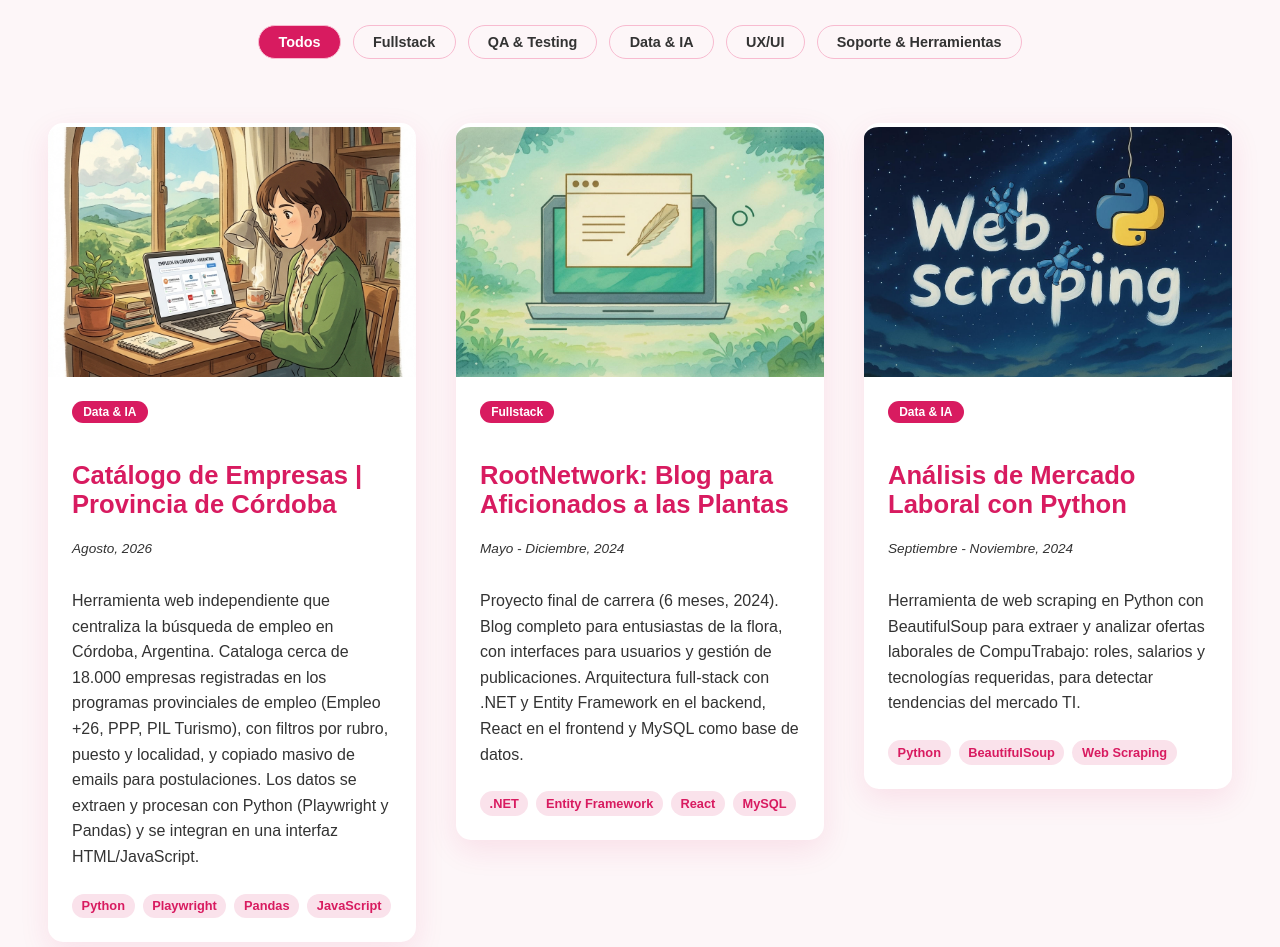
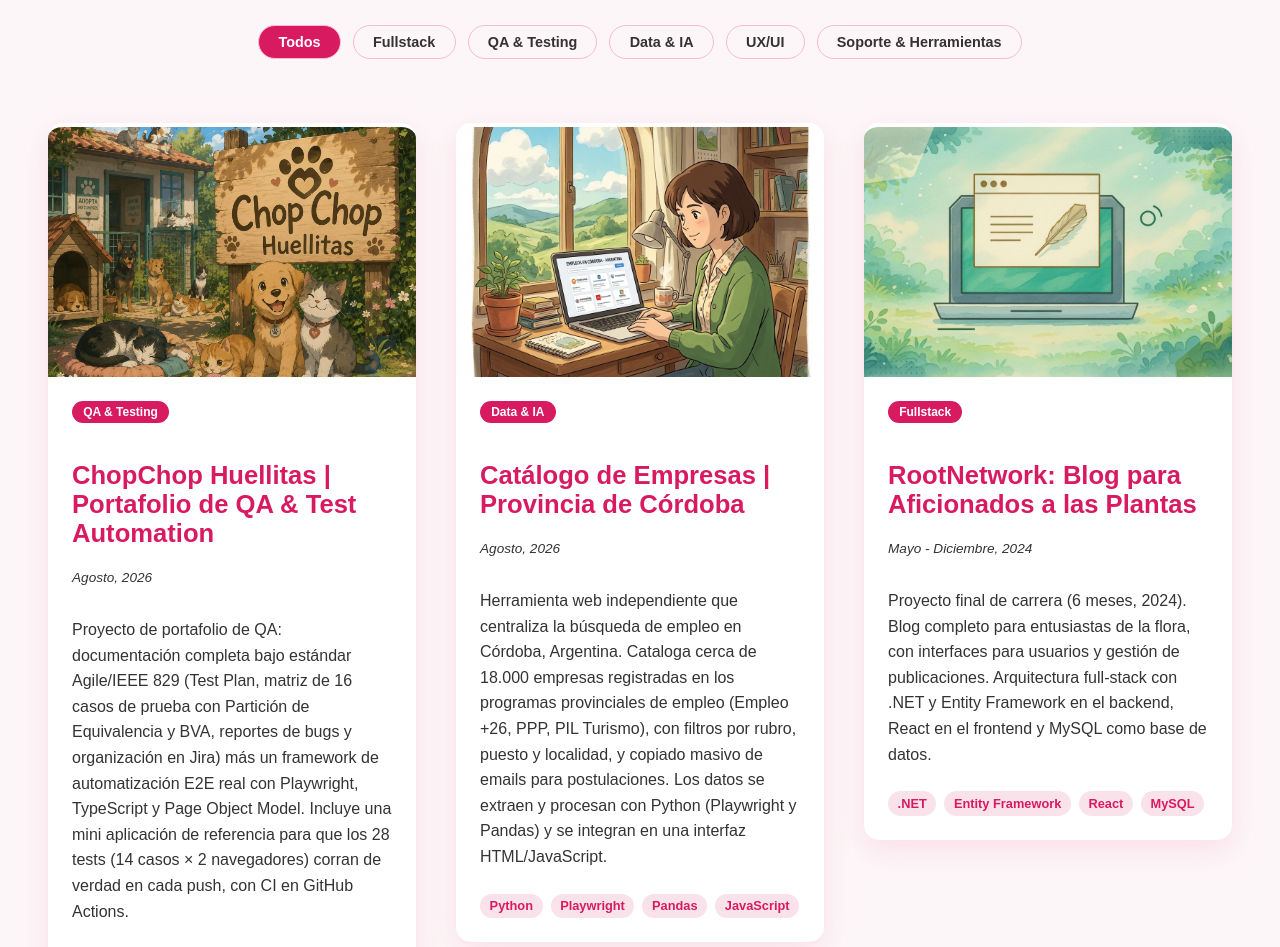
Before and after one commit to Mijaliv/CV-Digital-Mijal, a React (Create React App) app in the folder resume/: page / in a window 1280 px wide. Shown: the part 7100-8047 px from the top of the page. Built offline with nearby package versions, Linux system fonts and the light colour scheme.

Commit message:
Agrega proyecto ChopChop Huellitas (QA & Test Automation) a la seccion QA

```diff
--- a/resume/src/data/portfolioMeta.js
+++ b/resume/src/data/portfolioMeta.js
@@ -1,5 +1,13 @@
 // language-independent project data; translated title/description/date live in src/i18n/es.js and en.js, matched by id
 const portfolioMeta = [
+  {
+    id: 'chopchop-huellitas',
+    image: process.env.PUBLIC_URL + '/chopchop-huellitas.jpeg',
+    liveLink: 'https://mijaliv.github.io/ChopChopHuellitas/',
+    codeLink: 'https://github.com/Mijaliv/ChopChopHuellitas',
+    tags: ['Playwright', 'TypeScript', 'POM', 'CI/CD'],
+    category: 'qa',
+  },
   {
     id: 'catalogo-empresas',
     image: process.env.PUBLIC_URL + '/catalogo-empresas.png',
--- a/resume/src/i18n/en.js
+++ b/resume/src/i18n/en.js
@@ -100,6 +100,13 @@ const en = {
     filterAll: 'All',
     items: [
       {
+        id: 'chopchop-huellitas',
+        title: 'ChopChop Huellitas | QA & Test Automation Portfolio',
+        description:
+          'A QA portfolio project: full documentation under the Agile/IEEE 829 standard (Test Plan, a 16-case test matrix using Equivalence Partitioning and BVA, bug reports and Jira setup) plus a real E2E automation framework with Playwright, TypeScript and Page Object Model. Includes a reference mock app so the 28 tests (14 cases × 2 browsers) actually run on every push, with CI on GitHub Actions.',
+        date: 'August, 2026',
+      },
+      {
         id: 'catalogo-empresas',
         title: 'Company Catalog | Córdoba Province',
         description:
--- a/resume/src/i18n/es.js
+++ b/resume/src/i18n/es.js
@@ -100,6 +100,13 @@ const es = {
     filterAll: 'Todos',
     items: [
       {
+        id: 'chopchop-huellitas',
+        title: 'ChopChop Huellitas | Portafolio de QA & Test Automation',
+        description:
+          'Proyecto de portafolio de QA: documentación completa bajo estándar Agile/IEEE 829 (Test Plan, matriz de 16 casos de prueba con Partición de Equivalencia y BVA, reportes de bugs y organización en Jira) más un framework de automatización E2E real con Playwright, TypeScript y Page Object Model. Incluye una mini aplicación de referencia para que los 28 tests (14 casos × 2 navegadores) corran de verdad en cada push, con CI en GitHub Actions.',
+        date: 'Agosto, 2026',
+      },
+      {
         id: 'catalogo-empresas',
         title: 'Catálogo de Empresas | Provincia de Córdoba',
         description:
```
Also changed, not shown: resume/public/chopchop-huellitas.jpeg (added).
